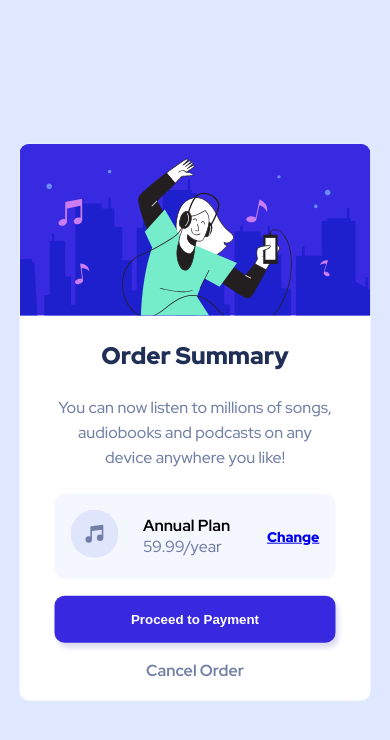
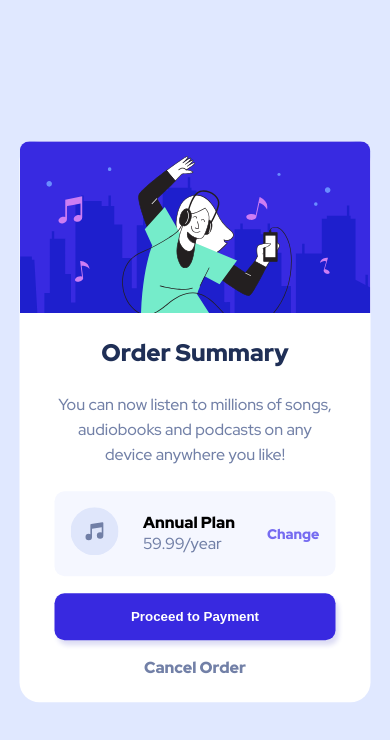
Before and after one commit to OscarAnillo/order-summary-fe, a React (Create React App) app: page / in a window 390 px wide. In both pictures the pointer is over the link "Change". Shown: the top 740 px of the page. Built offline with nearby package versions, Linux system fonts and the light colour scheme.

Commit message:
add mobile and desktop view with styles

```diff
--- a/src/App.css
+++ b/src/App.css
@@ -23,8 +23,9 @@ img {
   left: 50%;
   transform: translate(-50%, -50%);
   width: 90%;
+  max-width: 450px;
   margin: auto;
-  border-radius: 10px;
+  border-radius: 20px;
   background-color: #fff;
 }
 
@@ -35,7 +36,7 @@ img {
 .container {
   width: 80%;
   margin: auto;
-  padding: 1.2em 0;
+  padding: 1.2em 0 1.5em 0;
 }
 
 .text h2 {
@@ -46,6 +47,7 @@ img {
 
 .text p {
   font-size:  16px;
+  font-weight: 500;
   color: hsl(224, 23%, 55%);
   line-height: 25px;
   padding-bottom: 1.5em;
@@ -64,6 +66,9 @@ img {
   width: 40%;
   text-align: left;
 }
+.row .two h4 {
+  font-weight: 900;
+}
 
 .row .two span {
   font-size:  16px;
@@ -72,6 +77,13 @@ img {
 .row .three a {
   font-size: 14px;
   font-weight: 900;
+}
+
+.row .three a:hover {
+  transition: all .5 ease;
+  text-decoration: none;
+  cursor: pointer;
+  color: rgb(118, 108, 241);
 }
 
 .text button {
@@ -86,7 +98,19 @@ img {
   box-shadow: 3px 5px 5px rgb(220, 220, 244);
 }
 
+.text button:hover {
+  transition: all .5 ease;
+  cursor: pointer;
+  background: rgb(118, 108, 241);
+}
+
 .text .cancel {
   color: hsl(224, 23%, 55%);
-  font-weight: 700;
+  font-weight: 900;
 }
+
+.text .cancel:hover {
+  transition: all .5 ease;
+  cursor: pointer;
+  color: rgb(118, 108, 241);
+}
```
